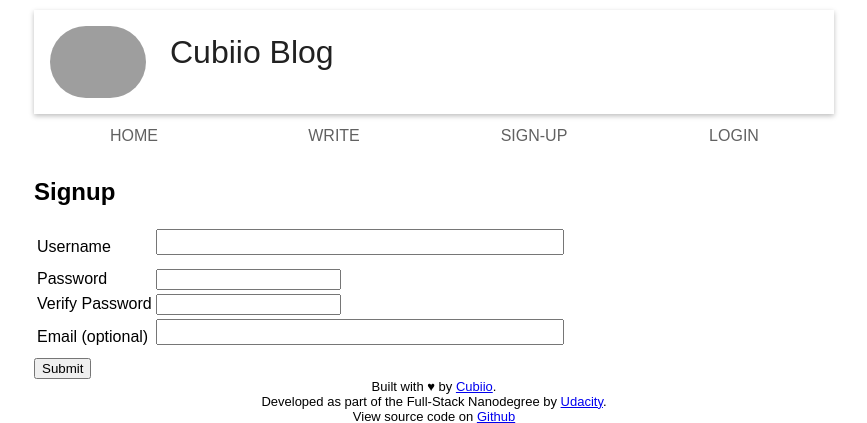
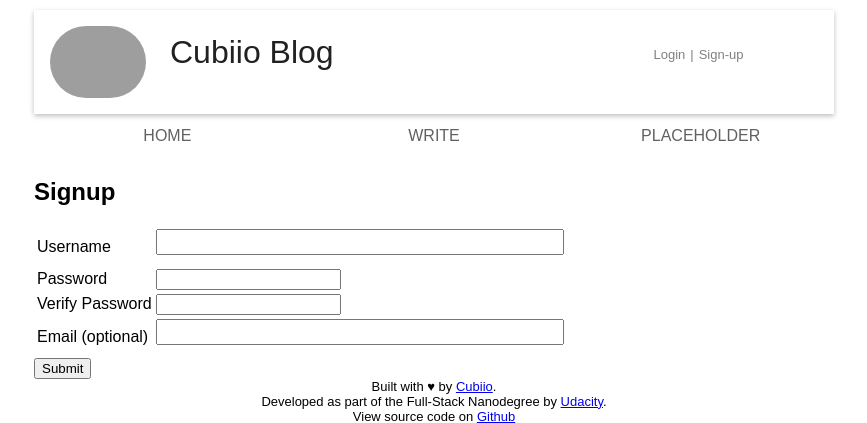
Before and after one commit to sam-atkins/fsnd-blog, a Python web app: template templates/signup.html in a window 1280 px wide. Shown: the top 423 px of the page, without its empty margins (206-1073 px from the left). Run offline with Jinja, Linux system fonts and the light colour scheme; the template is opened without the code that fills it, so the values that code supplies are empty; some libraries are stand-ins or nearby versions; grey boxes are pictures that could not be loaded.

Commit message:
feat: Add login/logout/signup to header

```diff
--- a/static/style/style.css
+++ b/static/style/style.css
@@ -32,33 +32,65 @@ body {
 
 .header__inner {
   display: flex;
-  flex-wrap: wrap;
   width: 100%;
   margin-left: auto;
   margin-right: auto;
 }
 
 .header__logo {
+  display: flex;
   height: 72px;
   margin-left: 1em;
   margin-right: 1em;
-  vertical-align: top;
   margin-top: 1em;
   margin-bottom: 1em;
   border-radius: 50px;
 }
 
 .header__title {
+  display: flex;
+  flex: 1;
   font-weight: 300;
   font-size: 2em;
   margin: 0.75em 0.25em;
-  display: inline-block;
   color: #212121;
 }
 
 .header__menu {
   display: flex;
   align-self: center;
+}
+
+/* ==========================================================================
+  login / logout
+========================================================================== */
+
+.login-area {
+  display: flex;
+  flex: 1;
+  font-size: 13px;
+  color: gray;
+  margin: 0.75em 0.25em;
+  top: 10px;
+  right: 10px;
+  align-self: center;
+  padding: 0px 15px 15px 300px;
+}
+
+.login-link {
+  display: flex;
+  color: gray;
+  text-decoration: none;
+  padding-right: 5px;
+  padding-left: 5px;
+}
+
+.login-link:visited {
+  color: gray;
+}
+
+.login-link:hover {
+  text-decoration: underline;
 }
 
 /* ==========================================================================
--- a/templates/base.html
+++ b/templates/base.html
@@ -24,15 +24,22 @@
 	    <a id="menu" class="header__menu">
 	      {# <i class="fa fa-bars"></i> #}
 	    </a>
+		<div class="login-area">
+	  		{% if user %}
+	    	{{user.name}} (<a class="login-link" href="/logout">logout</a>)
+	  		{% else %}
+	    	<a class="login-link" href="/login">Login</a> | <a class="login-link" href="/signup">Sign-up</a>
+	  		{% endif %}
+		</div>
 	  </div>
+
 	</header>
 
 	<nav id="drawer" class="nav">
 	  <ul class="nav__list">
 	    <li class="nav__item"><a href="/">Home</a></li>
 	    <li class="nav__item"><a href="/newpost">Write</a></li>
-	    <li class="nav__item"><a href="/signup">Sign-up</a></li>
-	    <li class="nav__item"><a href="/login">Login</a></li>
+	    <li class="nav__item"><a href="#">placeholder</a></li>
 	  </ul>
 	</nav>
 
```
